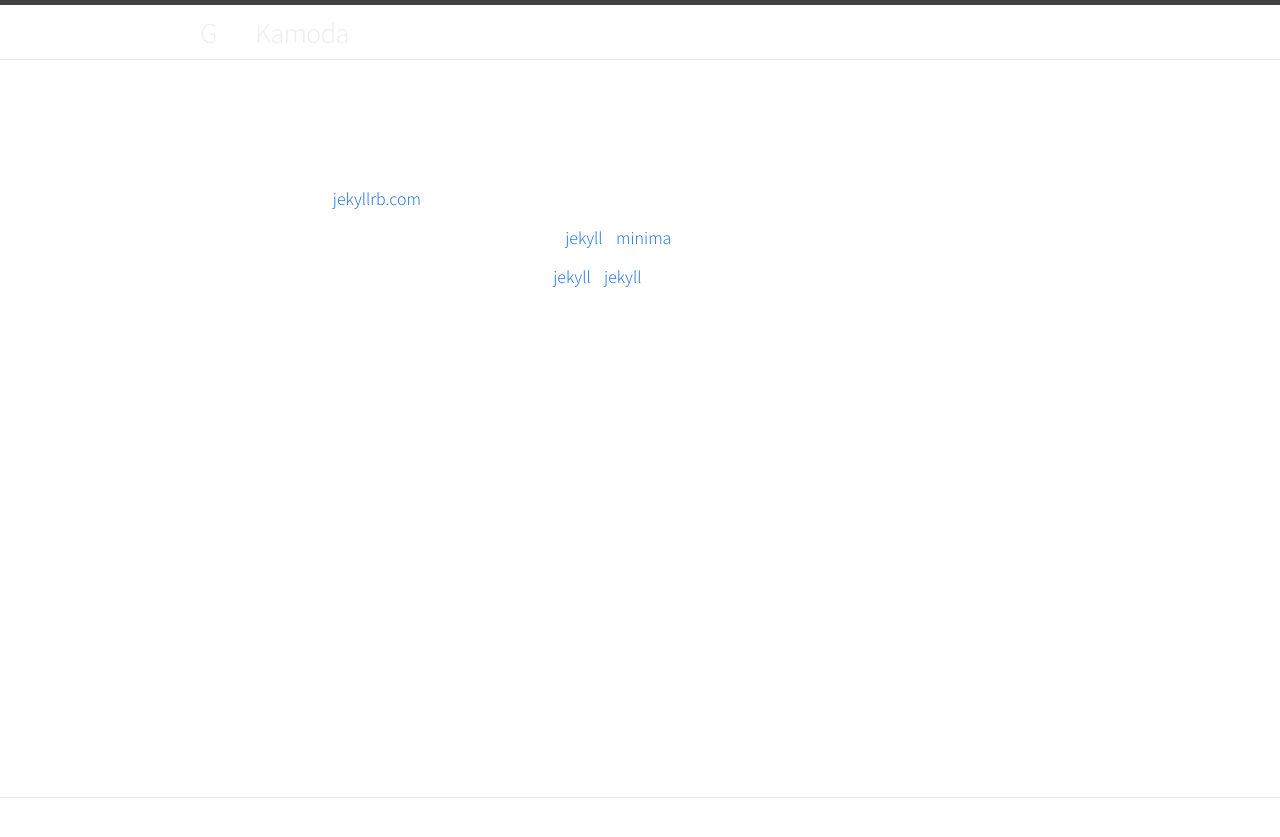
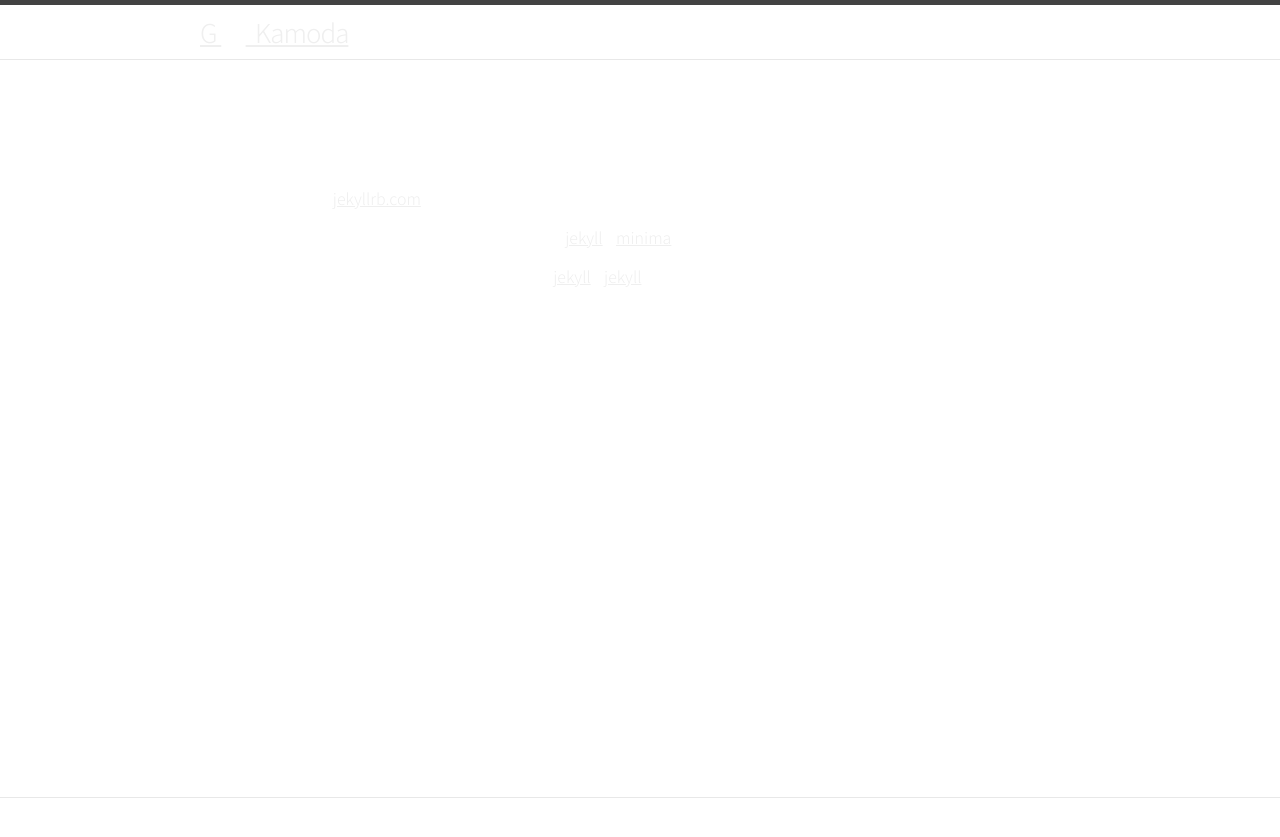
Before and after one commit to gokamoda/gokamoda.github.io, a Jekyll site: the page built from docs/about.markdown, in a window 1280 px wide. Shown: the top 837 px of the page. Built offline with Jekyll 4.4.1, drawn with Linux system fonts in a browser that asks for light colours; nearby versions of some CDN libraries; some web fonts are replaced.

Commit message:
update css for link color

```diff
--- a/docs/_sass/minima.scss
+++ b/docs/_sass/minima.scss
@@ -57,6 +57,11 @@ $on-laptop:        1000px !default;
   "minima/syntax-highlighting"
 ;
 
+
+a {
+  color: $text-color;
+  text-decoration: underline;
+}
 
 * {
   margin: 0;
```
